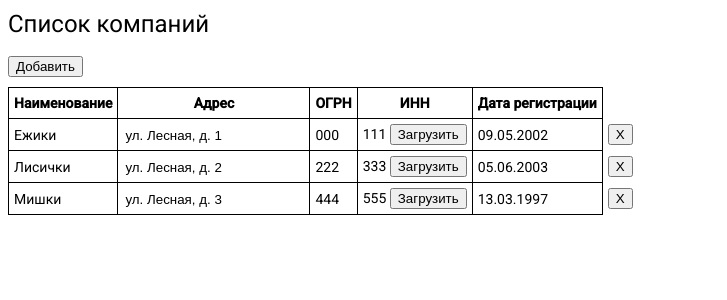
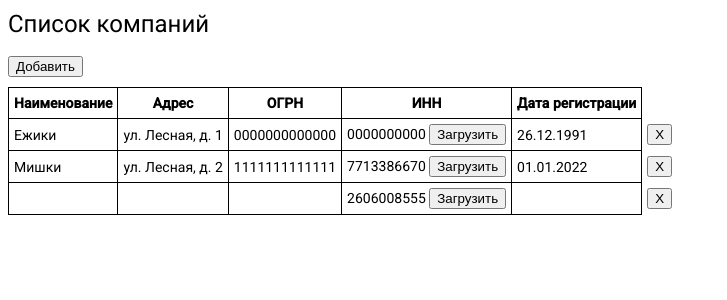
Before and after one commit to angst-storm/ananas, an Angular app: page / in a window 1280 px wide. Shown: the top 300 px of the page, without its empty margins (0-727 px from the left). Built offline with nearby package versions, Linux system fonts and the light colour scheme.

Commit message:
переработка inline-edit

```diff
--- a/src/app/add-company/add-company.component.ts
+++ b/src/app/add-company/add-company.component.ts
@@ -31,7 +31,7 @@ export class AddCompanyComponent {
         data.name,
         data.address,
         data.ogrn,
-        data.inn,
+        data.inn.trim(),
         data.regDate ? new Date(Date.parse(data.regDate)).toLocaleDateString() : data.regDate
       ));
       this.dialog.close();
--- a/src/app/app.module.ts
+++ b/src/app/app.module.ts
@@ -9,12 +9,16 @@ import {AddCompanyComponent} from './add-company/add-company.component';
 import {BrowserAnimationsModule} from "@angular/platform-browser/animations";
 import {FormsModule, ReactiveFormsModule} from "@angular/forms";
 import {HttpClientModule} from "@angular/common/http";
+import {InlineEditComponent} from './inline-edit/inline-edit.component';
+import {AutofocusDirective} from "./directives/autofocus.directive";
 
 @NgModule({
   declarations: [
     AppComponent,
     ListComponent,
-    AddCompanyComponent
+    AddCompanyComponent,
+    InlineEditComponent,
+    AutofocusDirective
   ],
   imports: [
     BrowserModule,
--- /dev/null
+++ b/src/app/directives/autofocus.directive.ts
@@ -0,0 +1,13 @@
+import {Directive, ElementRef, OnInit} from '@angular/core';
+
+@Directive({
+  selector: '[autofocus]',
+})
+export class AutofocusDirective implements OnInit {
+  constructor(private elementRef: ElementRef) {
+  }
+
+  ngOnInit(): void {
+    this.elementRef.nativeElement.focus();
+  }
+}
--- /dev/null
+++ b/src/app/inline-edit/inline-edit.component.css
@@ -0,0 +1,3 @@
+span:hover {
+  color: gray;
+}
--- /dev/null
+++ b/src/app/inline-edit/inline-edit.component.html
@@ -0,0 +1,3 @@
+<span (click)="this.edit = true" *ngIf="!edit">{{value}}</span>
+<input (focusout)="this.edit = false" *ngIf="edit" [(ngModel)]="value" (ngModelChange)="onValueChanged.emit(value)"
+       autofocus>
--- /dev/null
+++ b/src/app/inline-edit/inline-edit.component.ts
@@ -0,0 +1,16 @@
+import {Component, EventEmitter, Input, Output} from '@angular/core';
+
+@Component({
+  selector: 'inline-edit',
+  templateUrl: './inline-edit.component.html',
+  styleUrls: ['./inline-edit.component.css']
+})
+export class InlineEditComponent {
+  public edit: boolean = false;
+
+  @Input()
+  public value: string = '';
+
+  @Output()
+  public onValueChanged: EventEmitter<string> = new EventEmitter<string>()
+}
--- a/src/app/list/list.component.html
+++ b/src/app/list/list.component.html
@@ -8,7 +8,9 @@
   </tr>
   <tr *ngFor="let company of companiesService.companies">
     <td>{{company.name}}</td>
-    <td><input class="inline-edit" [(ngModel)]="company.address"></td>
+    <td>
+      <inline-edit [value]="company.address" (onValueChanged)="company.address = $event"></inline-edit>
+    </td>
     <td>{{company.ogrn}}</td>
     <td>{{company.inn}}
       <button (click)="companiesService.downloadCompany(company)">Загрузить</button>
--- a/src/app/services/companies.service.ts
+++ b/src/app/services/companies.service.ts
@@ -9,9 +9,9 @@ export class CompaniesService {
   }
 
   public companies: Company[] = [
-    new Company('Ежики', 'ул. Лесная, д. 1', '000', '111', '09.05.2002'),
-    new Company('Лисички', 'ул. Лесная, д. 2', '222', '333', '05.06.2003'),
-    new Company('Мишки', 'ул. Лесная, д. 3', '444', '555', '13.03.1997')
+    new Company('Ежики', 'ул. Лесная, д. 1', '0000000000000', '0000000000', '26.12.1991'),
+    new Company('Мишки', 'ул. Лесная, д. 2', '1111111111111', '7713386670', '01.01.2022'),
+    new Company('', '', '', '2606008555', ''),
   ]
 
   public downloadCompany(company: Company) {
```
